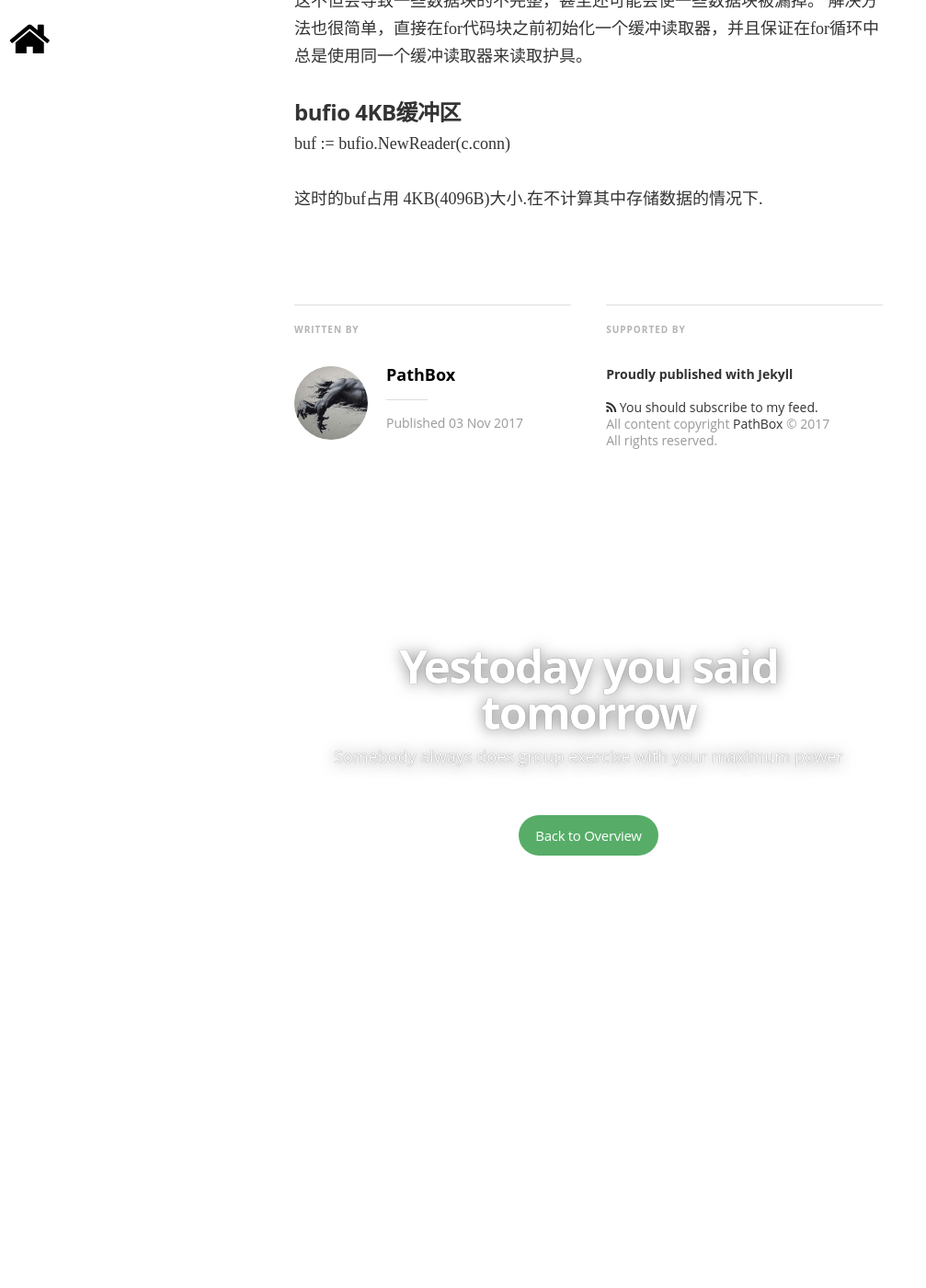
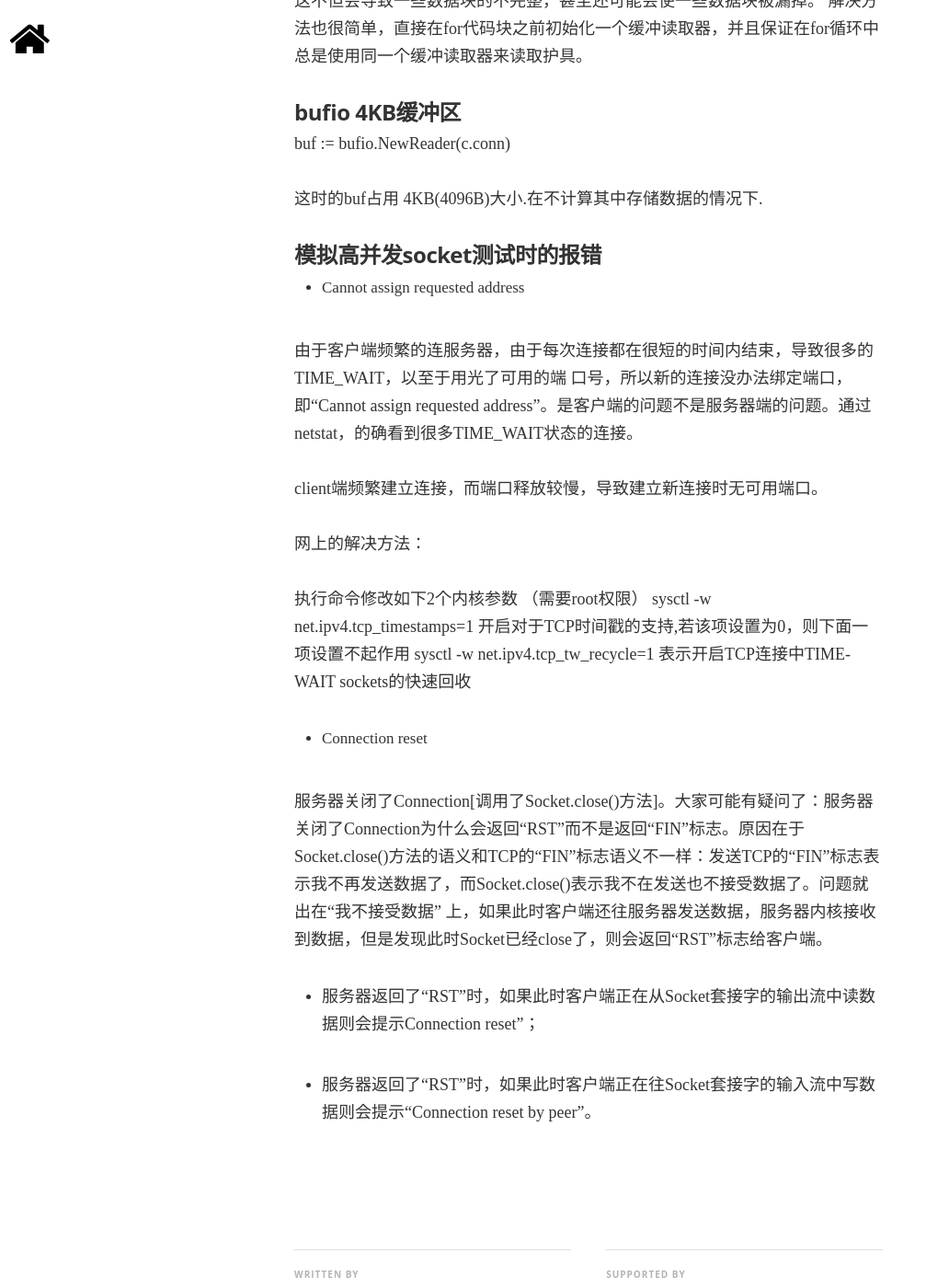
Before and after one commit to pathbox/pathbox.github.io, a Jekyll site: the page built from _posts/2017-11-03-work-summary-in-Udesk-ten.md, in a window 1280 px wide and 1400 px high, scrolled down 2959 px. Shown: the whole window at 92% size, without its empty margins (0-1007 px from the left). Built offline with Jekyll 4.4.1, drawn with Linux system fonts in a browser that asks for light colours; nearby versions of some CDN libraries; some web fonts are replaced; comment, search, counter and statistics services are not loaded; before the commit the page ends 3979 px from its top, so only the background shows below that.

Commit message:
模拟高并发socket测试时的报错

```diff
--- a/_posts/2017-11-03-work-summary-in-Udesk-ten.md
+++ b/_posts/2017-11-03-work-summary-in-Udesk-ten.md
@@ -95,3 +95,25 @@ func read(conn net.Conn) (string, error) {
 buf := bufio.NewReader(c.conn)
 
 这时的buf占用 4KB(4096B)大小.在不计算其中存储数据的情况下.
+
+##### 模拟高并发socket测试时的报错
+
++ Cannot assign requested address
+
+由于客户端频繁的连服务器，由于每次连接都在很短的时间内结束，导致很多的TIME_WAIT，以至于用光了可用的端 口号，所以新的连接没办法绑定端口，即“Cannot assign requested address”。是客户端的问题不是服务器端的问题。通过netstat，的确看到很多TIME_WAIT状态的连接。
+
+client端频繁建立连接，而端口释放较慢，导致建立新连接时无可用端口。
+
+网上的解决方法：
+
+执行命令修改如下2个内核参数 （需要root权限）
+sysctl -w net.ipv4.tcp_timestamps=1  开启对于TCP时间戳的支持,若该项设置为0，则下面一项设置不起作用
+sysctl -w net.ipv4.tcp_tw_recycle=1  表示开启TCP连接中TIME-WAIT sockets的快速回收
+
++ Connection reset
+
+服务器关闭了Connection[调用了Socket.close()方法]。大家可能有疑问了：服务器关闭了Connection为什么会返回“RST”而不是返回“FIN”标志。原因在于Socket.close()方法的语义和TCP的“FIN”标志语义不一样：发送TCP的“FIN”标志表示我不再发送数据了，而Socket.close()表示我不在发送也不接受数据了。问题就出在“我不接受数据” 上，如果此时客户端还往服务器发送数据，服务器内核接收到数据，但是发现此时Socket已经close了，则会返回“RST”标志给客户端。
+
++ 服务器返回了“RST”时，如果此时客户端正在从Socket套接字的输出流中读数据则会提示Connection reset”；
+
++ 服务器返回了“RST”时，如果此时客户端正在往Socket套接字的输入流中写数据则会提示“Connection reset by peer”。
```
